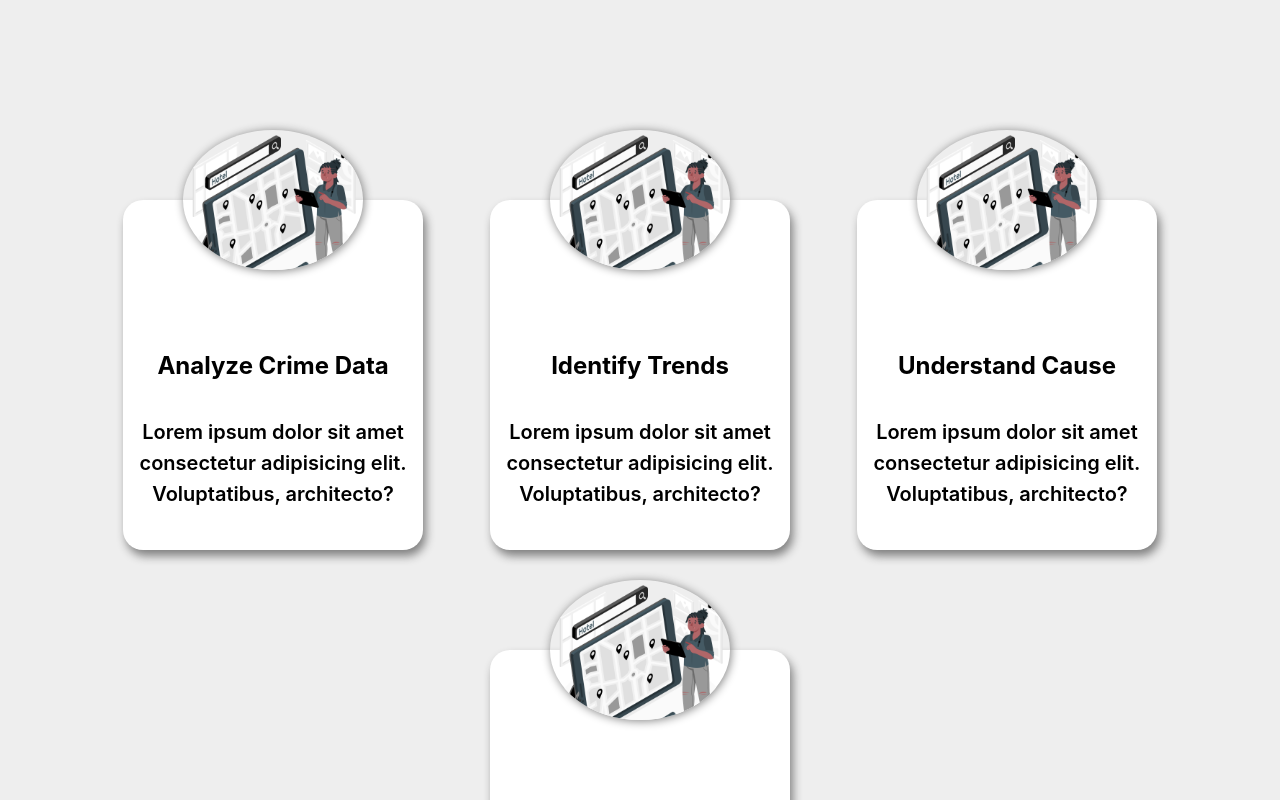
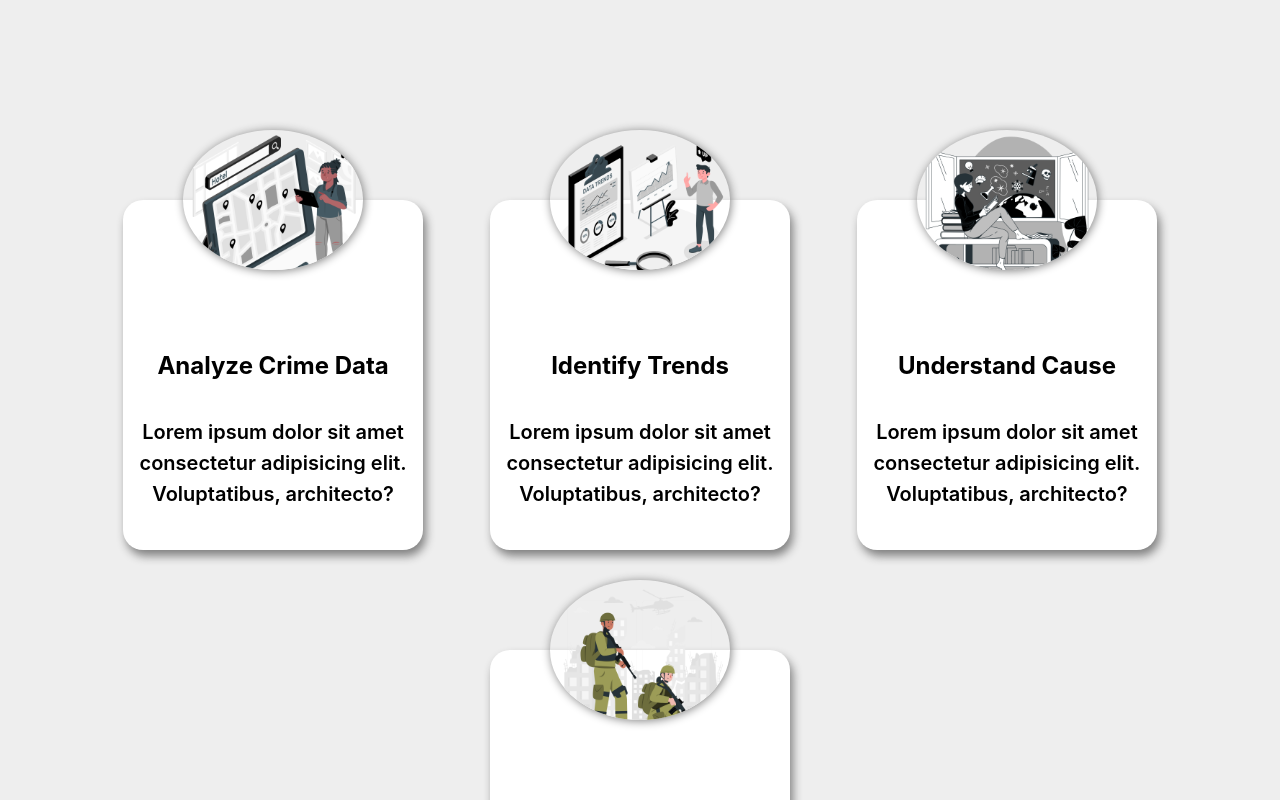
Before and after one commit to gerald023/Eulivy-Boutique, a React (Vite) app: page / in a window 1280 px wide. Shown: the part 820-1620 px from the top of the page. Built offline with nearby package versions, Linux system fonts and the light colour scheme.

Commit message:
added the infosection

```diff
--- a/src/pages/landing/components/IconCard.tsx
+++ b/src/pages/landing/components/IconCard.tsx
@@ -9,11 +9,11 @@ function IconCard(data : IconCardType) {
     <>
       <Box className="icon_card">
         <Box className="icon_box">
-            <Image src={iconImage}/>
+            <Image src={data.image}/>
         </Box>
         <Box className="icon_txt">
             <h2>{data.title}</h2>
-            <p>Lorem ipsum dolor sit amet consectetur adipisicing elit. Voluptatibus, architecto?</p>
+            <p>{data.description}</p>
         </Box>
       </Box>
     </>
```
